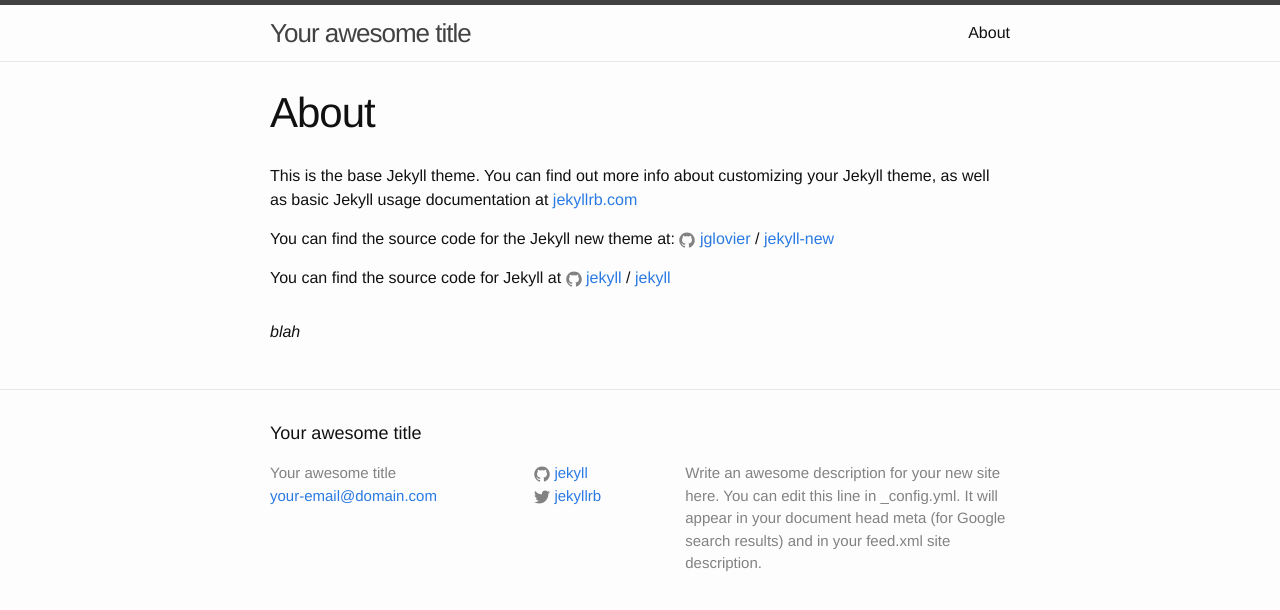
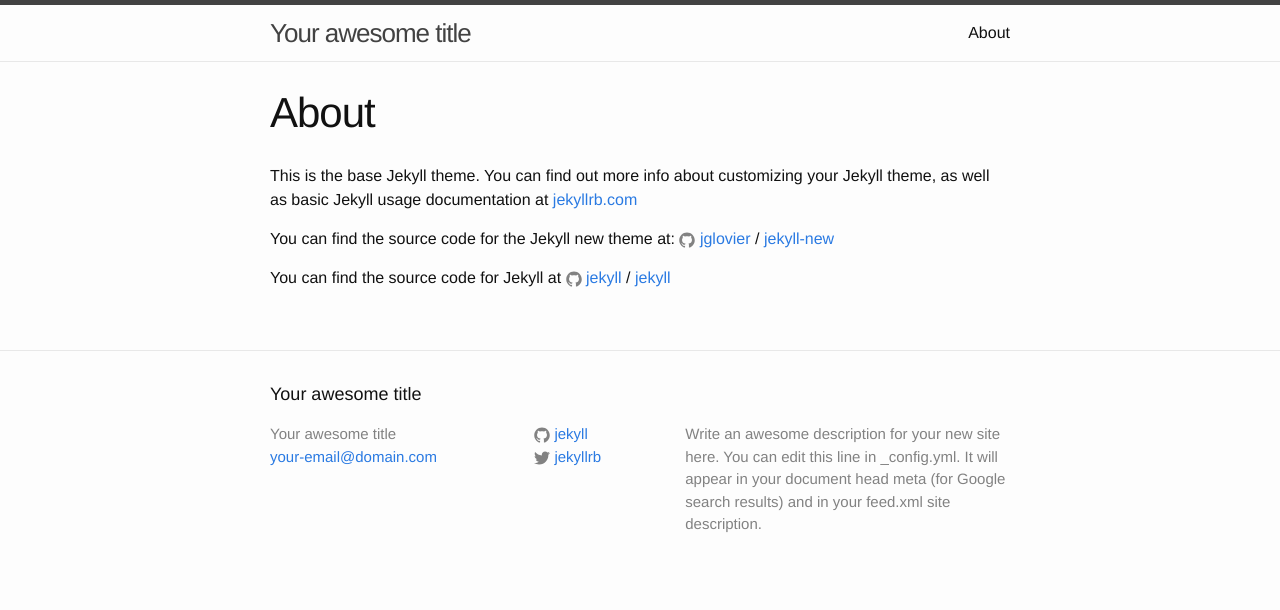
Before and after one commit to kzima/jekyll-test, a Jekyll site: the page built from about.md, in a window 1280 px wide. Shown: the top 610 px of the page. Built offline with Jekyll 4.4.1, drawn with Linux system fonts in a browser that asks for light colours.

Commit message:
remove markdown tag

```diff
--- a/_layouts/page.html
+++ b/_layouts/page.html
@@ -11,6 +11,4 @@ layout: default
     {{ content }}
   </div>
 
-  {% markdown test.md %}
-
 </article>
```
